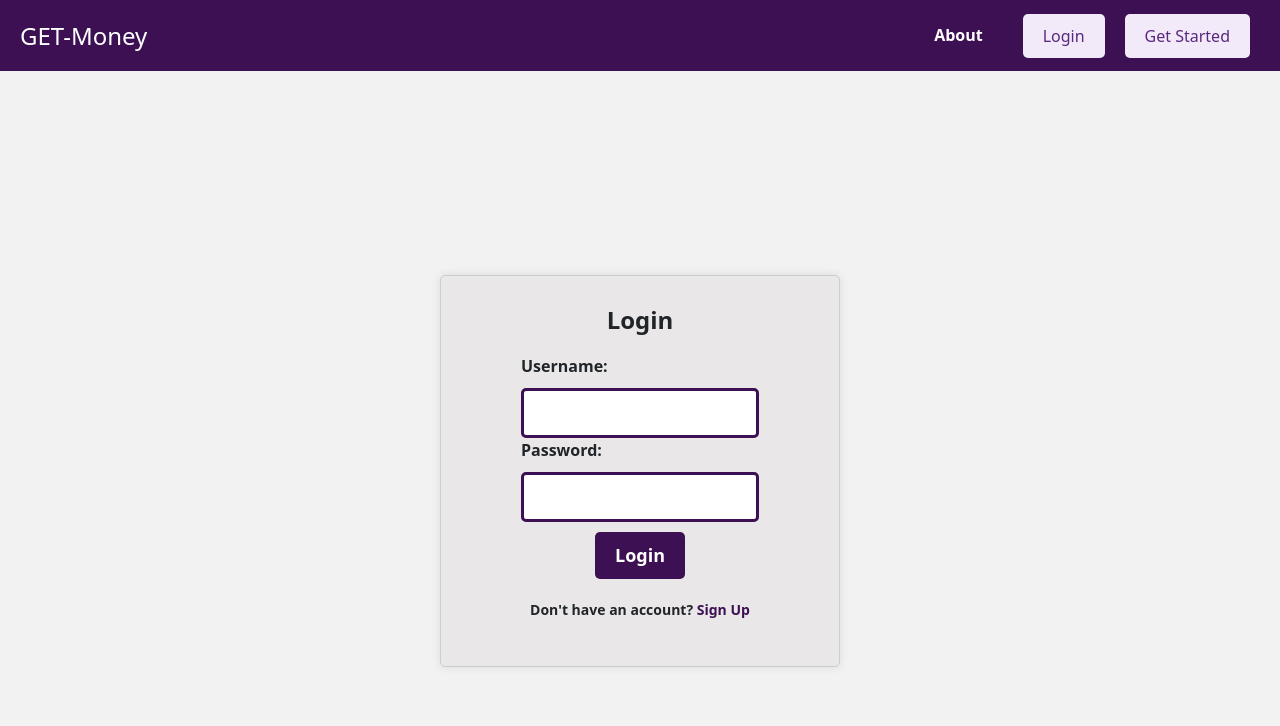
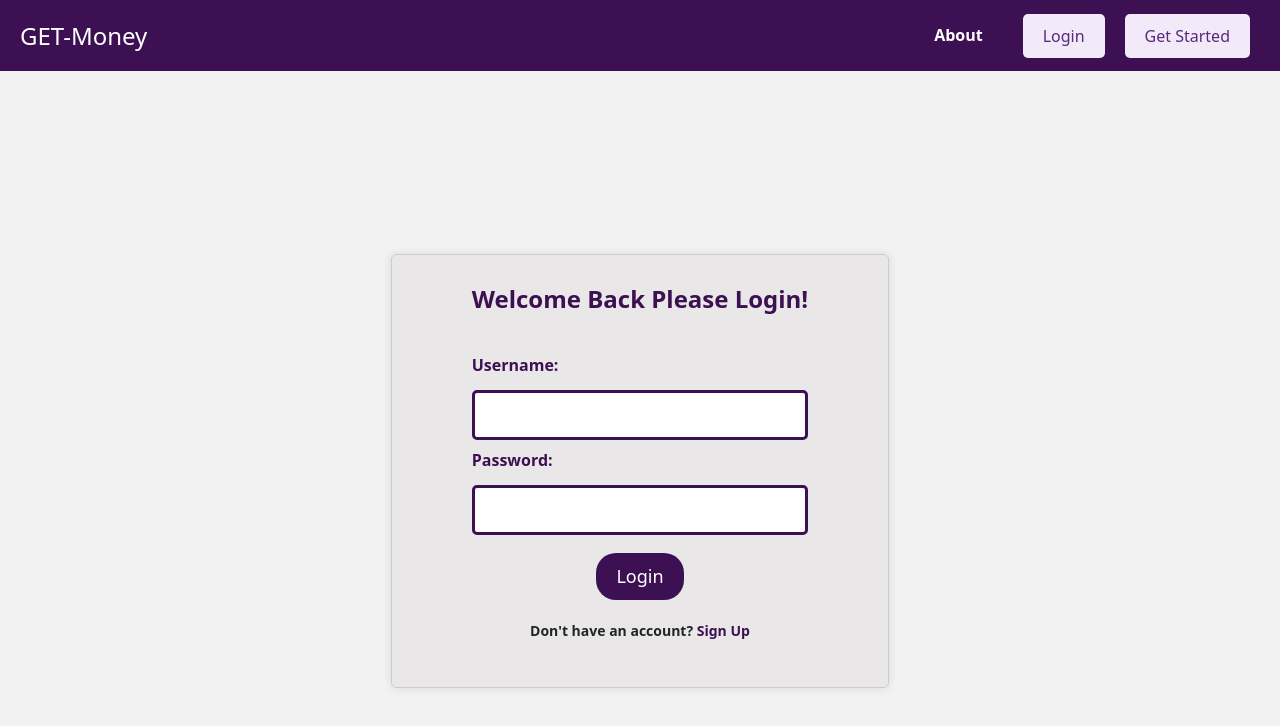
Before and after one commit to Chandu71202/Get-Money-Multicurrency-Transfer, a React (Create React App) app in the folder frontend/: page /login in a window 1280 px wide. Shown: the top 726 px of the page. Built offline with nearby package versions, Linux system fonts and the light colour scheme.

Commit message:
fix:(Eswar) Updated few stylings and added user data in login

```diff
--- a/frontend/src/components/Login.js
+++ b/frontend/src/components/Login.js
@@ -1,73 +1,73 @@
-import React, { useState } from 'react';
-import { Link } from 'react-router-dom';
-import '../styles/Login.css';
-import Navbar from './Navbar'; // Import the Navbar component
+import React, { useState } from "react";
+import { Link } from "react-router-dom";
+import "../styles/Login.css";
+import axios from "axios";
+import Navbar from "./Navbar";
 
 export default function Login() {
-  const [username, setUsername] = useState('');
-  const [password, setPassword] = useState('');
+  const [user, setUser] = useState({
+    name: "",
+    password: "",
+  });
 
-  const handleUsernameChange = (event) => {
-    setUsername(event.target.value);
+  const handleChanges = (e) => {
+    setUser({
+      ...user,
+      [e.target.name]: e.target.value,
+    });
   };
-
-  const handlePasswordChange = (event) => {
-    setPassword(event.target.value);
-  };
-
-  const handleSubmit = async (event) => {
-    event.preventDefault();
-
-    // Simulate a login request (replace this with your actual login logic)
-    try {
-      const response = await fetch('/api/login', {
-        method: 'POST',
-        headers: {
-          'Content-Type': 'application/json',
-        },
-        body: JSON.stringify({ username, password }),
-      });
-
-      if (response.ok) {
-        // Login successful, redirect to another page (e.g., dashboard)
-        // Replace "/dashboard" with the actual URL where you want to redirect
-        window.location.href = '/dashboard';
-      } else {
-        // Handle login failure (display an error message, etc.)
-        console.error('Login failed');
+  const handleSubmit = async (e) => {
+    e.preventDefault();
+    if (user) {
+      if (user.name.length < 3) {
+        alert("Name must be at least 3 characters long");
+        return;
       }
-    } catch (error) {
-      console.error('Login error:', error);
+      if (user.password.length < 8) {
+        alert("Password length must be atleast 8 characters");
+        return;
+      }
+      axios.post("http://localhost:8080/users/addUser", user);
+      alert("User Login Successful");
+      console.log(user);
     }
   };
 
   return (
     <div>
-      <Navbar /> {/* Include the Navbar component here */}
+      <Navbar/>
       <div className="login-page">
         <div className="login-card">
-          <h1>Login</h1>
+          <h1>Welcome Back Please Login!</h1>
           <form onSubmit={handleSubmit}>
             <div>
               <label>Username:</label>
               <input
+                className="username_field"
                 type="text"
-                value={username}
-                onChange={handleUsernameChange}
+                id="name"
+                name="name"
+                value={user.name}
+                onChange={handleChanges}
                 required
               />
             </div>
             <div>
               <label>Password:</label>
               <input
+                className="password_field"
                 type="password"
-                value={password}
-                onChange={handlePasswordChange}
+                id="password"
+                name="password"
+                value={user.password}
+                onChange={handleChanges}
                 required
               />
             </div>
             <div>
-              <button type="submit">Login</button>
+              <button className="submit_button" type="submit">
+                Login
+              </button>
             </div>
           </form>
           <p>
--- a/frontend/src/components/Register.js
+++ b/frontend/src/components/Register.js
@@ -1,28 +1,26 @@
-import React from 'react'
-import '../styles/Register.css'
+import React, { useState } from "react";
+import "../styles/Register.css";
+import Navbar from "./Navbar";
+import axios from "axios";
 
-import Navbar from './Navbar'
-
-import axios from 'axios'
 export default function Register() {
-        const [user, setUser] = React.useState({
+  const [user, setUser] = useState({
     name: "",
-            email:"",
-            phone_no:"",
-            password:"",
-            confirm_password:"",
-        })
+    email: "",
+    phone_no: "",
+    password: "",
+    confirm_password: "",
+  });
   const handleChanges = (e) => {
     setUser({
       ...user,
-                [e.target.name]: e.target.value
-            })
-        }
+      [e.target.name]: e.target.value,
+    });
+  };
 
   const handleSubmit = (e) => {
-            e.preventDefault()
-            if(user)
-            {
+    e.preventDefault();
+    if (user) {
       if (user.name.length < 3) {
         alert("Name must be at least 3 characters long");
         return;
@@ -35,7 +33,7 @@ export default function Register() {
         alert("Phone number must have exactly 10 digits");
         return;
       }
-                if(user.password.length<8){
+      if (user.password.length < 8) {
         alert("Password length must be atleast 8 characters");
         return;
       }
@@ -43,48 +41,94 @@ export default function Register() {
         alert("Passwords do not match");
         return;
       }
-                axios.post("http://localhost:8080/users/addUser",user);
+      axios.post("http://localhost:8080/users/addUser", user);
       alert("Registered Successfully");
-                console.log(user)
+      console.log(user);
     }
-
-        }
+  };
   return (
     <div>
-            <Navbar/>
+      <Navbar />
       <div className="signup-container">
-            <h1 className='heading'>Create a GET-Money account</h1>
-            <p className='subheading'>Already have an account? <a className= "login"href="/login">Log in</a></p>
+        <h1 className="heading">Create a GET-Money account</h1>
+        <p className="subheading">
+          Already have an account?{" "}
+          <a className="login" href="/login">
+            Log in
+          </a>
+        </p>
 
         <form onSubmit={handleSubmit}>
           <div className="form-group">
             <label className="label">Name</label>
-                <input className="name_field" type="text" id="name" name="name" value={user.name} onChange={handleChanges} required/>
+            <input
+              className="name_field"
+              type="text"
+              id="name"
+              name="name"
+              value={user.name}
+              onChange={handleChanges}
+              required
+            />
           </div>
 
           <div className="form-group">
             <label className="label">Email</label>
-                <input className="email_field" type="email" id="email" name="email" value={user.email} onChange={handleChanges} required/>
+            <input
+              className="email_field"
+              type="email"
+              id="email"
+              name="email"
+              value={user.email}
+              onChange={handleChanges}
+              required
+            />
           </div>
 
           <div className="form-group">
             <label className="label">Phone Number</label>
-                <input className="phone_field" type="tel" id="phone_no" name="phone_no" value={user.phone_no} onChange={handleChanges} required/>
+            <input
+              className="phone_field"
+              type="tel"
+              id="phone_no"
+              name="phone_no"
+              value={user.phone_no}
+              onChange={handleChanges}
+              required
+            />
           </div>
 
           <div className="form-group">
             <label className="label">Password</label>
-                <input className="password_field" type="password" id="password" name="password" value={user.password} onChange={handleChanges} required />
+            <input
+              className="password_field"
+              type="password"
+              id="password"
+              name="password"
+              value={user.password}
+              onChange={handleChanges}
+              required
+            />
           </div>
 
           <div className="form-group">
             <label className="label">Confirm Password</label>
-                <input className="confirm_password_field" type="password" id="confirm_password" name="confirm_password" value={user.confirm_password} onChange={handleChanges} required />
+            <input
+              className="confirm_password_field"
+              type="password"
+              id="confirm_password"
+              name="confirm_password"
+              value={user.confirm_password}
+              onChange={handleChanges}
+              required
+            />
           </div>
 
-                <button className='submit_button' type="submit">Sign Up</button>
+          <button className="submit_button" type="submit">
+            Sign Up
+          </button>
         </form>
       </div>
     </div>
-     )
+  );
 }
--- a/frontend/src/styles/Login.css
+++ b/frontend/src/styles/Login.css
@@ -10,7 +10,7 @@
 /* Apply styles to the login card container */
 .login-card {
   text-align: center;
-  max-width: 400px;
+  max-width: 500px;
   padding: 30px 80px;
   border: 1px solid #ccc;
   border-radius: 5px;
@@ -18,11 +18,17 @@
   box-shadow: 0px 0px 10px rgba(0, 0, 0, 0.1);
 }
 
+.login-card:hover{
+  box-shadow: 20px 20px 20px 20px rgba(0, 0, 0, 0.1);
+  transform: translateY(-5px);
+  background-color: #15121229;
+}
 /* Apply styles to the login card heading */
 .login-card h1 {
   font-size: 24px;
-  margin-bottom: 20px;
-  font-weight: bold; /* Make the heading bold */
+  margin-bottom: 40px;
+  font-weight: bold;
+  color: #3c1053;
 }
 
 /* Apply styles to the login form */
@@ -33,51 +39,52 @@
 /* Apply styles to form labels */
 .login-card label {
   display: block;
-  font-size: 16px;
-  margin-bottom: 10px; /* Increased margin to add space */
-  text-align: left; /* Align the text to the left */
-  font-weight: bold; /* Make labels bold */
+  font-size:16px;
+  text-align: left;
+  font-weight: bold;
+  margin-bottom: 5px;
+  color: #3c1053;
 }
 
 /* Apply styles to text and password input fields */
-.login-card input[type="text"],
-.login-card input[type="password"] {
+.password_field,
+.username_field {
   width: 100%;
   padding: 10px;
   font-size: 16px;
   border: 3px solid #3c1053;
   border-radius: 5px;
+  margin-top: 8px;
+  margin-bottom: 8px;
 }
 
 /* Apply hover effect to input fields */
-.login-card input[type="text"]:hover,
-.login-card input[type="password"]:hover {
+ .password_field:hover,
+ .username_field:hover {
   box-shadow: 10px 10px 10px 10px rgba(70, 9, 77, 0.1);
-  transform: translateY(-4px);
+  transform: translateY(-1px);
   border-color: #7739a4; /* Change border color on hover */
 }
 
 /* Apply styles to the login button */
-.login-card button[type="submit"] {
+.submit_button {
   background-color: #3c1053;
   color: #fff;
   font-size: 18px;
   padding: 10px 20px;
   border: none;
-  border-radius: 5px;
+  border-radius: 20px;
+  margin-top: 10px;
   cursor: pointer;
   transition: background-color 0.2s;
-  margin-top: 10px; /* Added margin to create space */
-  font-weight: bold; /* Make the button text bold */
 }
 
-/* Apply hover effect to the login button */
-.login-card button[type="submit"]:hover {
+.submit_button:hover {
   box-shadow: 10px 10px 10px 10px rgba(117, 35, 128, 0.1);
   background-color: #7739a4;
   color: black;
+
 }
-
 /* Apply styles to the paragraph below the form */
 .login-card p {
   font-size: 14px;
```
Lines whose indentation alone changed are shown as unchanged.
